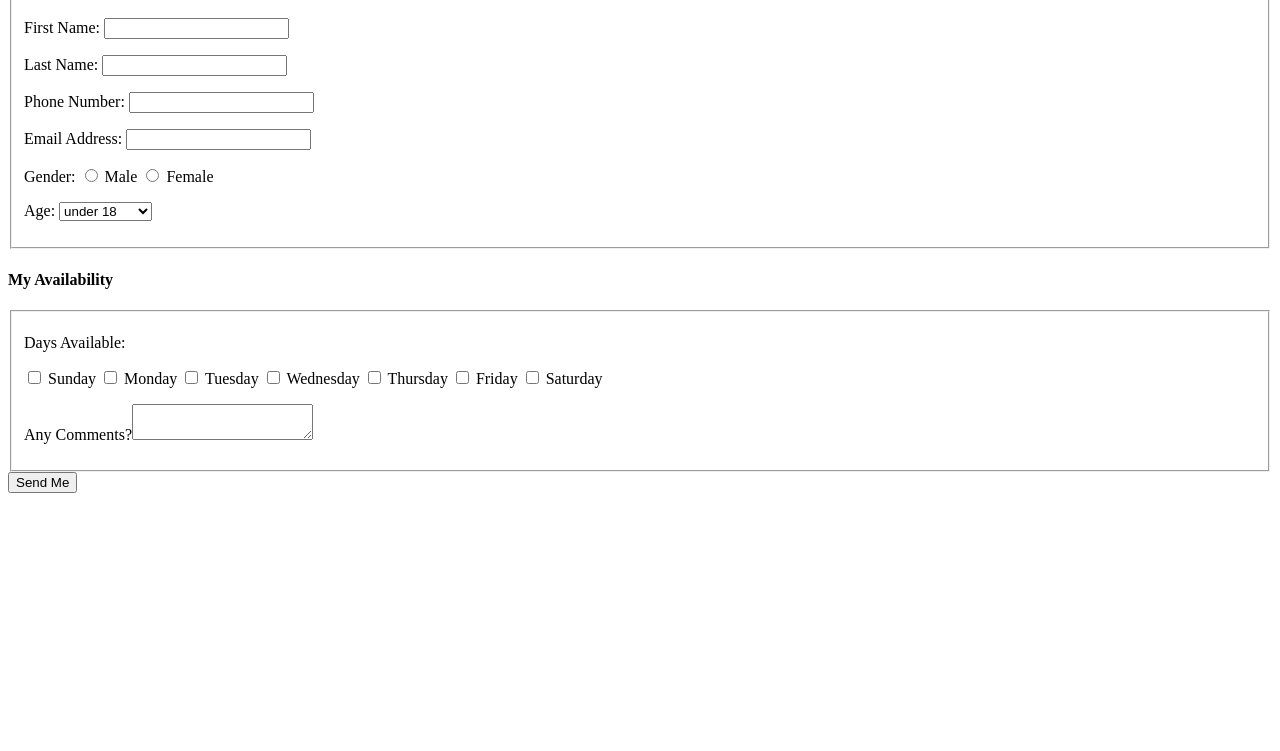
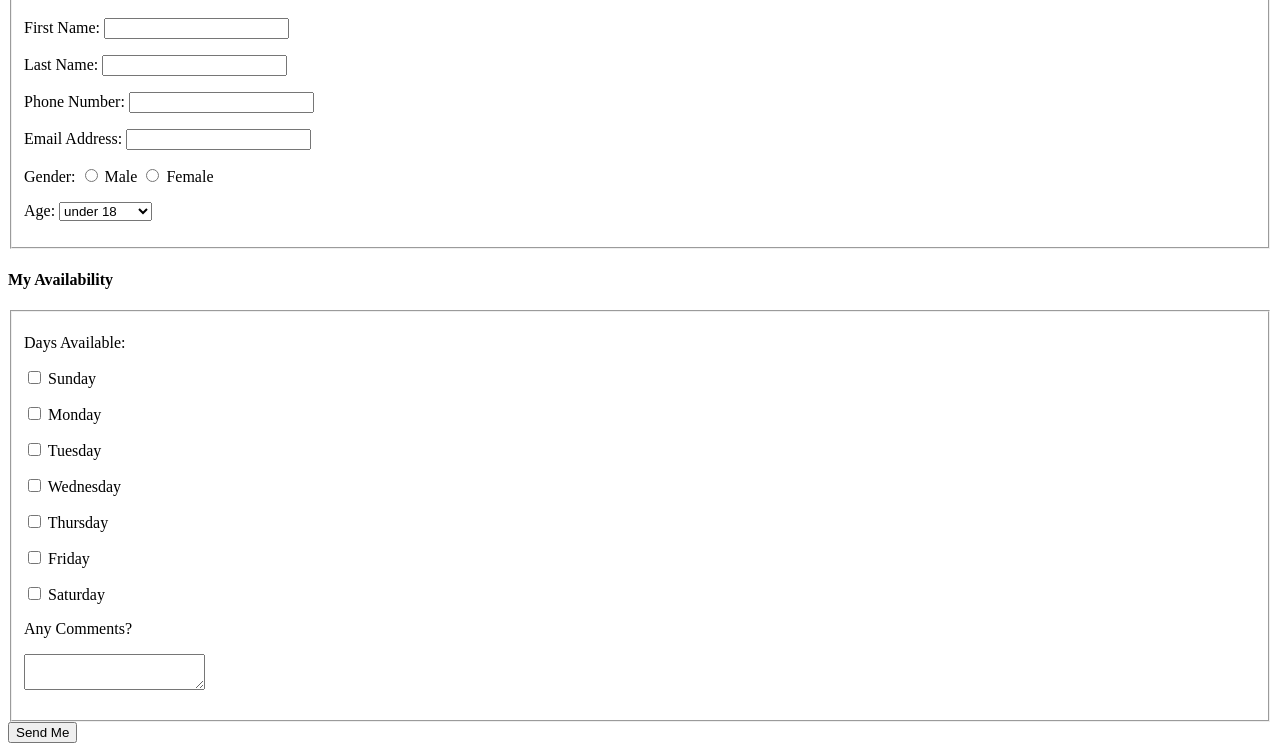
Before and after one commit to wgaylord/itmd-361-spring2020-Lab4, a plain HTML site: page index.html in a window 1280 px wide. Shown: the part 101-852 px from the top of the page. Before the commit the page ends 800 px from the top, so only its background shows below. Drawn offline with Linux system fonts and the light colour scheme.

Commit message:
Update formatting.
Next up make sure validation works.

```diff
--- a/index.html
+++ b/index.html
@@ -55,16 +55,49 @@
       <fieldset>
         <p>
           <p>Days Available:</p>
-          <label><input type="checkbox" name="available_field" value="sunday"> Sunday</label>
-          <label><input type="checkbox" name="available_field" value="monday"> Monday</label>
-          <label><input type="checkbox" name="available_field" value="tuesday"> Tuesday</label>
-          <label><input type="checkbox" name="available_field" value="wednesday"> Wednesday</label>
-          <label><input type="checkbox" name="available_field" value="thursday"> Thursday</label>
-          <label><input type="checkbox" name="available_field" value="friday"> Friday</label>
-          <label><input type="checkbox" name="available_field" value="saturday"> Saturday</label>
+          <p>
+            <label>
+              <input type="checkbox" name="available_field" value="sunday"> Sunday
+            </label>
+          </p>
+          <p>
+            <label>
+              <input type="checkbox" name="available_field" value="monday"> Monday
+            </label>
+          </p>
+          <p>
+            <label>
+              <input type="checkbox" name="available_field" value="tuesday"> Tuesday
+            </label>
+          </p>
+          <p>
+            <label>
+              <input type="checkbox" name="available_field" value="wednesday"> Wednesday
+            </label>
+          </p>
+          <p>
+            <label>
+              <input type="checkbox" name="available_field" value="thursday"> Thursday
+            </label>
+          </p>
+          <p>
+            <label>
+              <input type="checkbox" name="available_field" value="friday"> Friday
+            </label>
+          </p>
+          <p>
+            <label>
+              <input type="checkbox" name="available_field" value="saturday"> Saturday
+            </label>
+          </p>
         </p>
         <p>
-            <label>Any Comments?<textarea name="comments_field"></textarea></label>
+            <label>Any Comments?
+              <p>
+                <textarea name="comments_field">
+                </textarea>
+              </p>
+          </label>
         </p>
       </fieldset>
       <input type="hidden" name="hidden_field" value="wgaylord">
```
